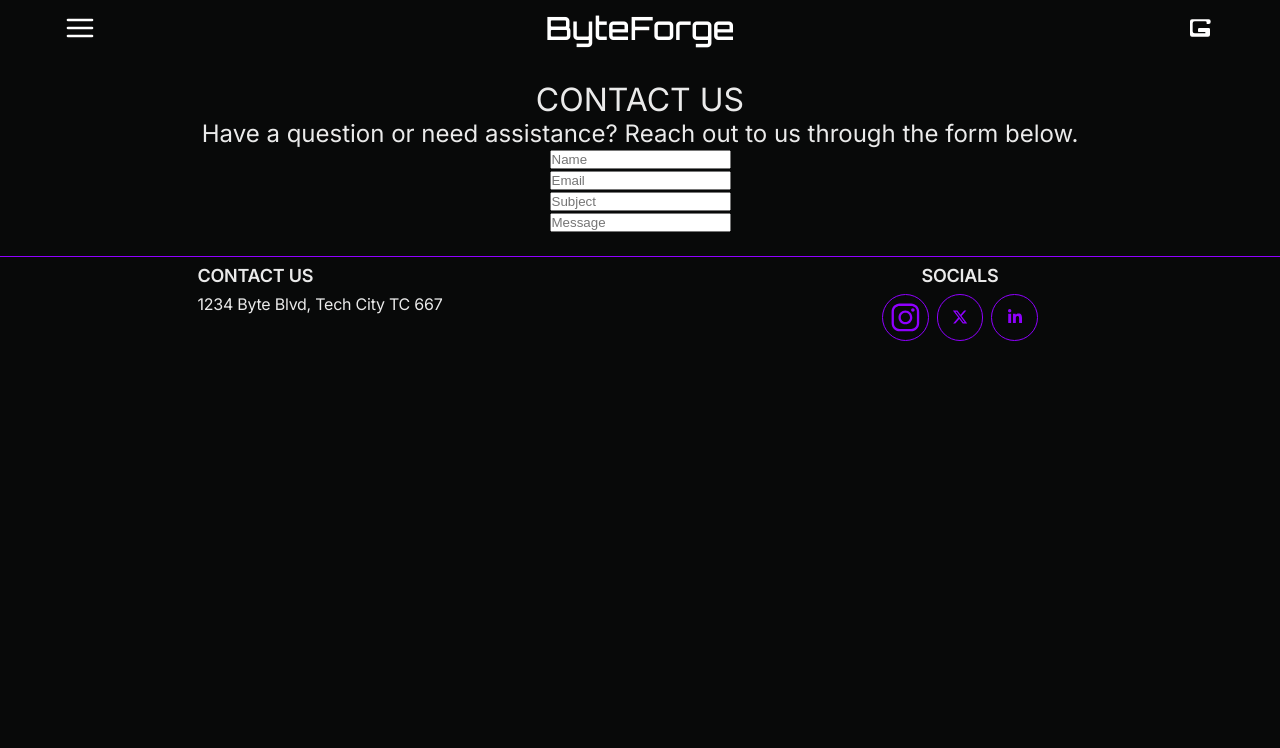
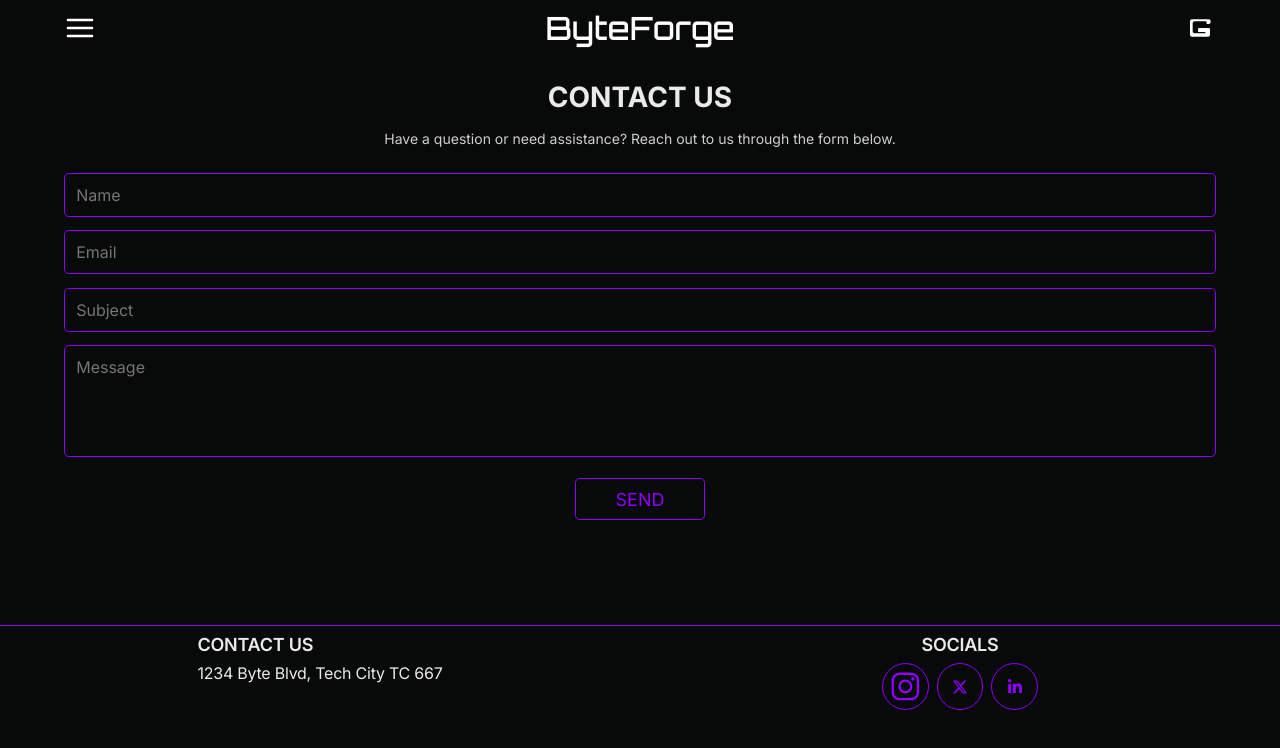
Before and after one commit to ParalelSt/ByteForge, a React (Vite) app in the folder byteForge/: page /contact in a window 1280 px wide. Shown: the top 748 px of the page. Built offline with nearby package versions, Linux system fonts and the light colour scheme; no server answers.

Commit message:
feat: added Contact page

```diff
--- a/byteForge/src/components/ContactContent.tsx
+++ b/byteForge/src/components/ContactContent.tsx
@@ -3,7 +3,7 @@ import "@/styles/contactContent.scss";
 const ContactContent = () => {
   return (
     <>
-      <div className="contact-content-container">
+      <form className="contact-content-container">
         <div className="contact-content-container-top">
           <h1>CONTACT US</h1>
           <h2>
@@ -22,10 +22,14 @@ const ContactContent = () => {
             <input type="text" placeholder="Subject" />
           </div>
           <div className="input-container message-container">
-            <input type="text" placeholder="Message" />
+            <textarea placeholder="Message" />
+          </div>
+
+          <div className="send-button-container">
+            <button className="send-button">SEND</button>
           </div>
         </div>
-      </div>
+      </form>
     </>
   );
 };
--- a/byteForge/src/styles/contactContent.scss
+++ b/byteForge/src/styles/contactContent.scss
@@ -5,18 +5,113 @@
     @include m.flexCenter;
     flex-direction: column;
 
+    gap: 0.85rem;
+
     grid-column: 1/-1;
+
+    margin-bottom: 4.3rem;
 
     .contact-content-container-top, .contact-content-container-bottom {
         @include m.flexCenter;
         flex-direction: column;
+
+        gap: 1rem;
+
+        margin-bottom: 0.75rem;
     }
 
     .contact-content-container-top {
         h1, h2 {
             text-align: center;
         }
+
+        h1 {
+            font-size: v.$fs-heading;
+            font-weight: bold;
+        }
+
+        h2 {
+            font-size: v.$fs-small;
+            color: v.$body-text-color;
+        }
     }
 
-    .contact-content-container-bottom {}
+    .contact-content-container-bottom {
+        @include m.flexCenter;
+        flex-direction: column;
+
+        gap: 0.82rem;
+
+        width: 100%;
+
+        .input-container {
+            padding: 0.7rem;
+
+            width: 100%;
+
+            border: 1px solid v.$accent;
+            border-radius: 0.3rem;
+
+            input {
+                width: 100%;
+
+                color: v.$body-text-color;
+
+                border: none;
+
+                background-color: transparent;
+
+                font-size: v.$fs-body;
+
+                &:focus {
+                    outline: none;
+
+                }
+            }
+
+            input, textarea {
+                font-family: v.$font-body;
+            }
+        }
+
+        .message-container {
+            height: 7rem;
+
+            textarea {
+                width: 100%;
+                min-height: 100%;
+
+                resize: none;
+
+                color: v.$body-text-color;
+
+                border: none;
+
+                font-size: v.$fs-body;
+
+                background-color: transparent;
+
+                &:focus {
+                    outline: none;
+                }
+            }
+        }
+
+        .send-button-container {
+            @include m.flexCenter;
+
+            margin-top: 0.5rem;
+
+            button {
+                padding: 0.6rem 2.5rem;
+
+                color: v.$accent;
+
+                border: 1px solid v.$accent;
+                border-radius: 0.3rem;
+
+                font-size: v.$fs-sub;
+            }
+        }
+    }
 }
--- a/byteForge/src/styles/variables.scss
+++ b/byteForge/src/styles/variables.scss
@@ -10,6 +10,7 @@ $drop-down-bg-color: #0b0c0b;
 $button-bg-color: #0a090a;
 $border-color: #343432;
 $text-color: #EAEAEA;
+$body-text-color: #CFCFCF;
 $hero-text-color: #898889;
 $accent: #8F00FF;
 $accent-2: #00FFB7;
```
